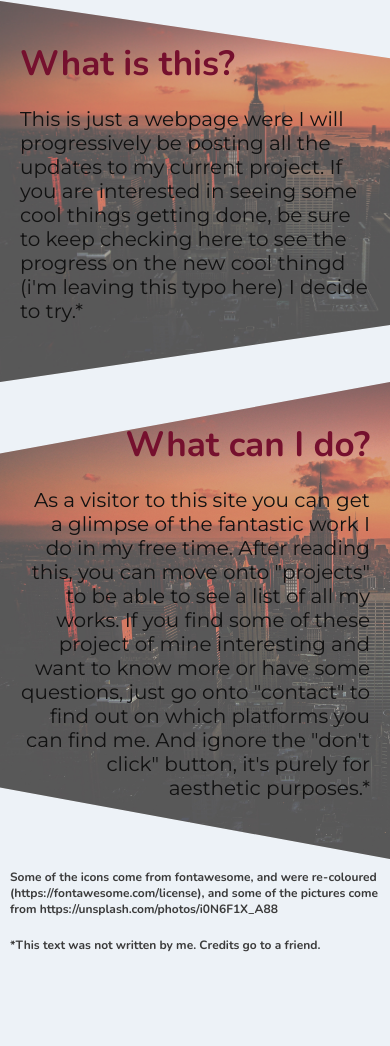
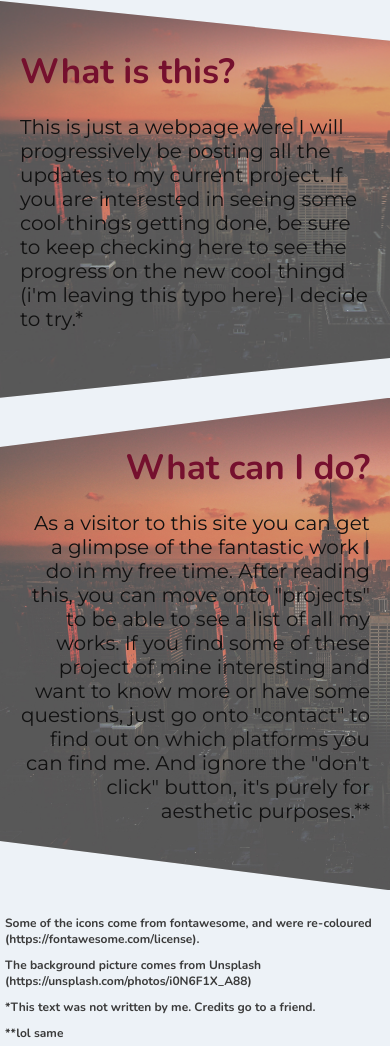
Before and after one commit to ZtereoHYPE/ZtereoWebsite, a plain HTML site: page index.html in a window 390 px wide. Shown: the part 309-1355 px from the top of the page. Before the commit the page ends 1272 px from the top, so only its background shows below. Drawn offline with nearby package versions, Linux system fonts and the light colour scheme.

Commit message:
ayy in che senso

```diff
--- a/css/structure.css
+++ b/css/structure.css
@@ -10,11 +10,18 @@ body {
     :root {
         --scale: 0.7;
         --navBarMargin: 10px;
-        --contentPadding: 10vw;
+        --contentPadding: 12vw;
     }
     .navBar {
         overflow-x: auto;
         border-radius: 12px;
+    }
+    .firstContentDiv {
+        clip-path: polygon(0 0, 100% 10%, 100% 90%, 0 100%)
+    }
+
+    .secondContentDiv {
+        clip-path: polygon(0 10%, 100% 0, 100% 100%, 0 90%)
     }
 }
 
@@ -22,15 +29,16 @@ body {
     :root {
         --scale: 1;
         --navBarMargin: 0px;
-        --contentPadding: 7vw;
+        --contentPadding: 6vw;
+    }
+    .firstContentDiv {
+        clip-path: polygon(0 0, 100% 15%, 100% 85%, 0 100%)
+    }
+
+    .secondContentDiv {
+        clip-path: polygon(0 15%, 100% 0, 100% 100%, 0 85%)
     }
 }
-
-/**@media only screen and (min-width: 1024px) {
-    :root {
-        --scale:1.2;
-    }
-}**/
 
 .navBar {
     width: calc(100% - 2*var(--navBarMargin));
@@ -46,7 +54,7 @@ body {
     height: calc(50px * var(--scale));
     border-radius: 7px;
     margin: 5px;
-    font-size: 15px;
+    font-size: calc(15px * var(--scale));
     white-space: nowrap;
     text-align: center;
 }
@@ -101,7 +109,6 @@ body {
     padding: 20px;
     padding-top: var(--contentPadding);
     padding-bottom: var(--contentPadding);
-    clip-path: polygon(0 0, 100% 15%, 100% 85%, 0 100%)
 }
 
 .secondContentDiv {
@@ -110,7 +117,6 @@ body {
     padding: 20px;
     padding-top: var(--contentPadding);
     padding-bottom: var(--contentPadding);
-    clip-path: polygon(0 15%, 100% 0, 100% 100%, 0 85%)
 }
 
 .largeBubble {
@@ -125,9 +131,11 @@ body {
 .contentText {
     font-size: 20px
 }
-
+.footer {
+    margin-top: 20px;
+}
 .footerText {
-    padding: 10px;
+    padding: 5px;
     font-size: 12px;
     margin:0;
 }
--- a/index.html
+++ b/index.html
@@ -35,12 +35,14 @@
 		</div>
 		<div class="secondContentDiv">
 			<h2 class="contentTitle">What can I do?</h2>
-			<p class="contentText">As a visitor to this site you can get a glimpse of the fantastic work I do in my free time. After reading this, you can move onto "projects" to be able to see a list of all my works. If you find some of these project of mine interesting and want to know more or have some questions, just go onto "contact" to find out on which platforms you can find me. And ignore the "don't click" button, it's purely for aesthetic purposes.*</p>
+			<p class="contentText">As a visitor to this site you can get a glimpse of the fantastic work I do in my free time. After reading this, you can move onto "projects" to be able to see a list of all my works. If you find some of these project of mine interesting and want to know more or have some questions, just go onto "contact" to find out on which platforms you can find me. And ignore the "don't click" button, it's purely for aesthetic purposes.**</p>
 		</div>
 		</div>
 		<div class="footer">
-			<p class="footerText">Some of the icons come from fontawesome, and were re-coloured (https://fontawesome.com/license), and some of the pictures come from https://unsplash.com/photos/i0N6F1X_A88</p>
+			<p class="footerText">Some of the icons come from fontawesome, and were re-coloured (https://fontawesome.com/license).</p>
+			<p class="footerText">The background picture comes from Unsplash (https://unsplash.com/photos/i0N6F1X_A88)</p>
 			<p class="footerText">*This text was not written by me. Credits go to a friend.</p>
+			<p class="footerText">**lol same</p>
 		</div>
 
 	</body>
```
